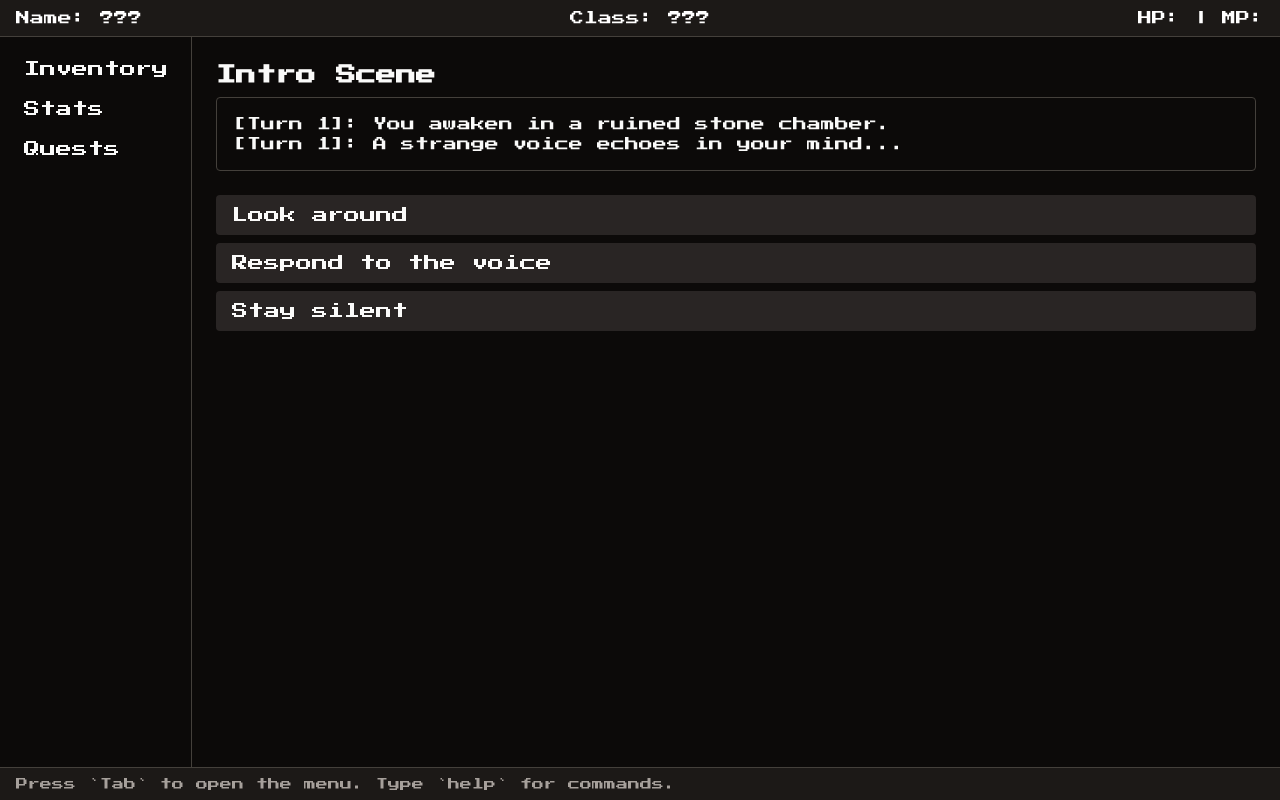
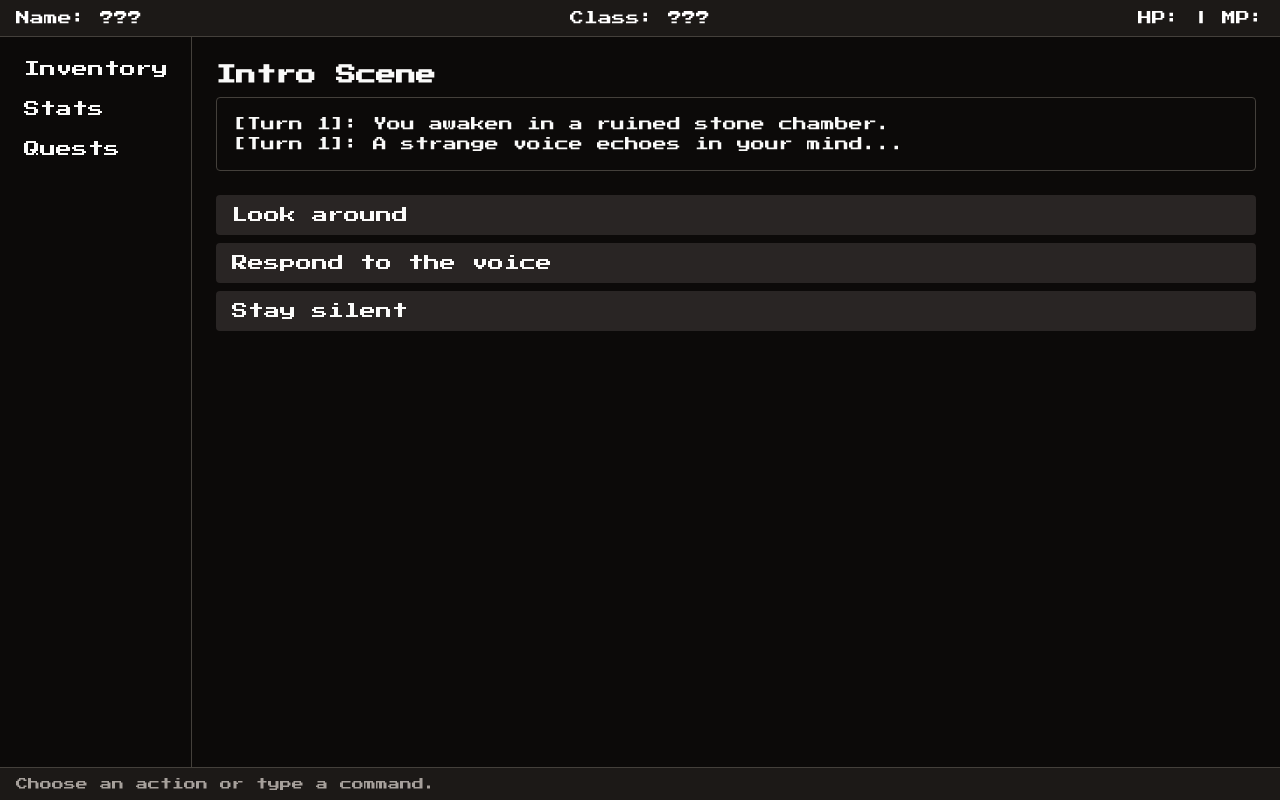
Before and after one commit to DaBurgermeista/caford-rewrite, a Next.js app in the folder caford-chronicles-rewrite/: page /Game in a window 1280 px wide. Built offline with nearby package versions, Linux system fonts and the light colour scheme.

Commit message:
feat: make BottomBar context-aware based on game state

```diff
--- a/caford-chronicles-rewrite/src/components/GameUI/BottomBar.tsx
+++ b/caford-chronicles-rewrite/src/components/GameUI/BottomBar.tsx
@@ -1,7 +1,19 @@
+import { useGameStore } from "@/store/gameStore";
+
 export default function BottomBar() {
+  const { state } = useGameStore();
+
+  const hints: Record<typeof state, string> = {
+    idle: "Initializing...",
+    waitingForInput: "Choose an action or type a command.",
+    narrating: "Press enter to continue.",
+    combat: "Select a skill or use an item.",
+    gameOver: "Game over. Press R to restart.",
+  };
+
   return (
     <footer className="bg-stone-900 px-4 py-2 border-t border-stone-700 text-xs text-muted-foreground">
-      Press `Tab` to open the menu. Type `help` for commands.
+      {hints[state] || "Awaiting input..."}
     </footer>
   );
 }
```
